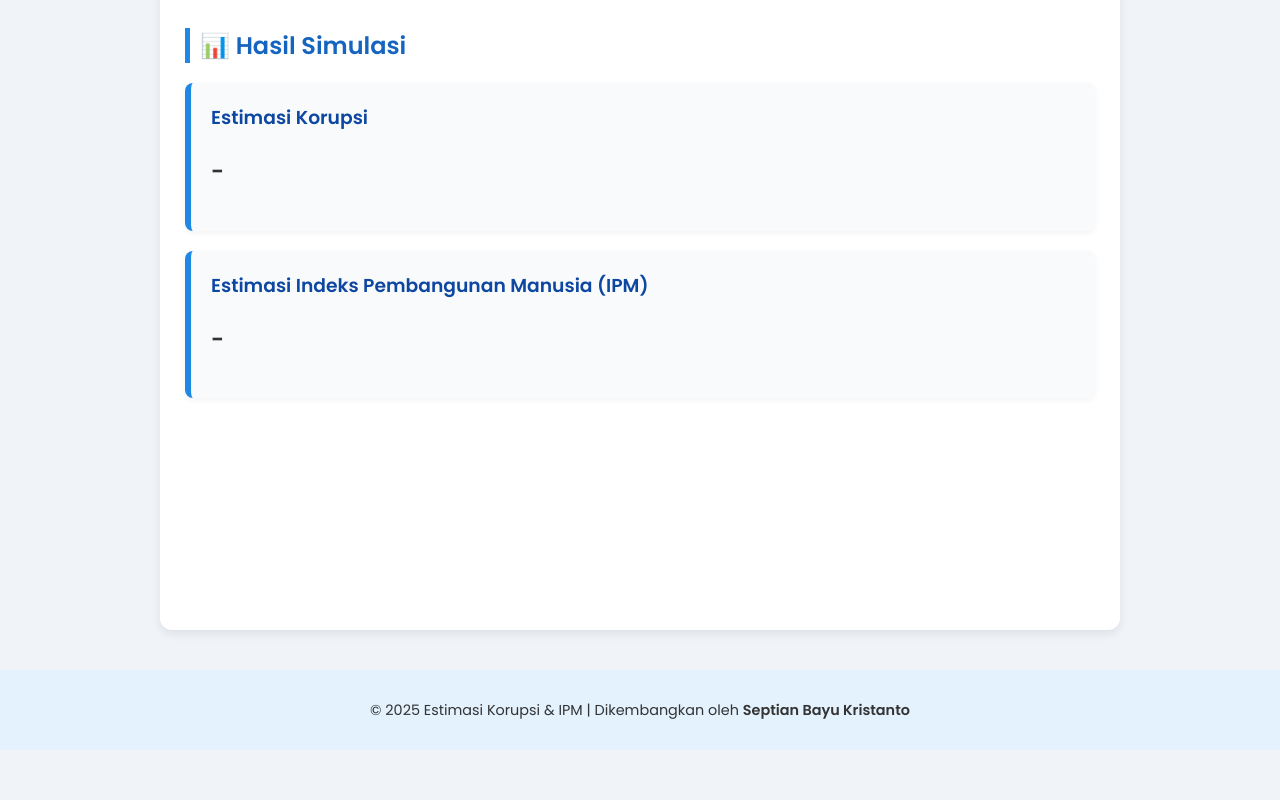
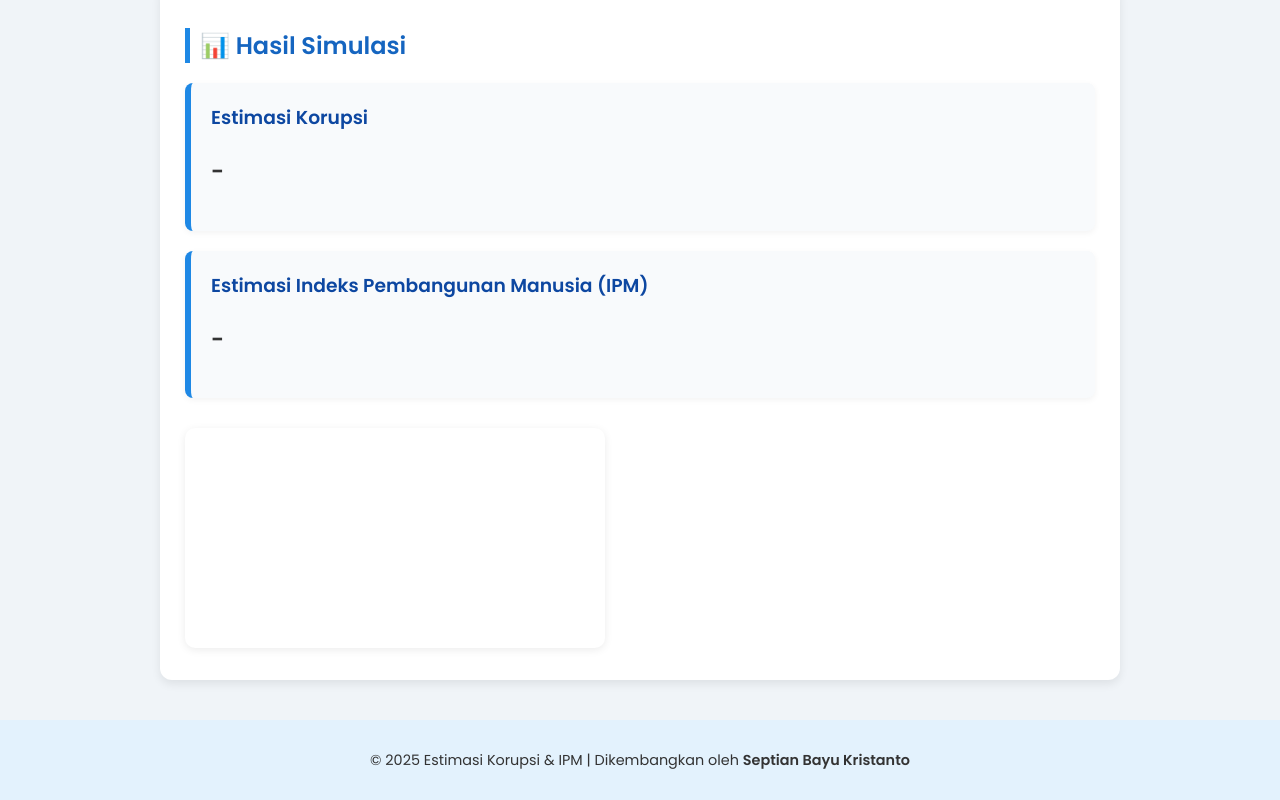
Before and after one commit to septianbk/simulasi-estimasi-korupsi-dan-ipm-pemda, a plain HTML site: page index.html in a window 1280 px wide. Shown: the part 829-1629 px from the top of the page. Before the commit the page ends 1579 px from the top, so only its background shows below. Drawn offline with nearby package versions, Linux system fonts and the light colour scheme.

Commit message:
Update style.css

```diff
--- a/style.css
+++ b/style.css
@@ -103,6 +103,14 @@ button:hover {
   color: #333;
 }
 
+canvas {
+  margin-top: 30px;
+  background: #ffffff;
+  border-radius: 10px;
+  padding: 10px;
+  box-shadow: 0 2px 8px rgba(0,0,0,0.08);
+}
+
 footer {
   text-align: center;
   padding: 15px;
```
